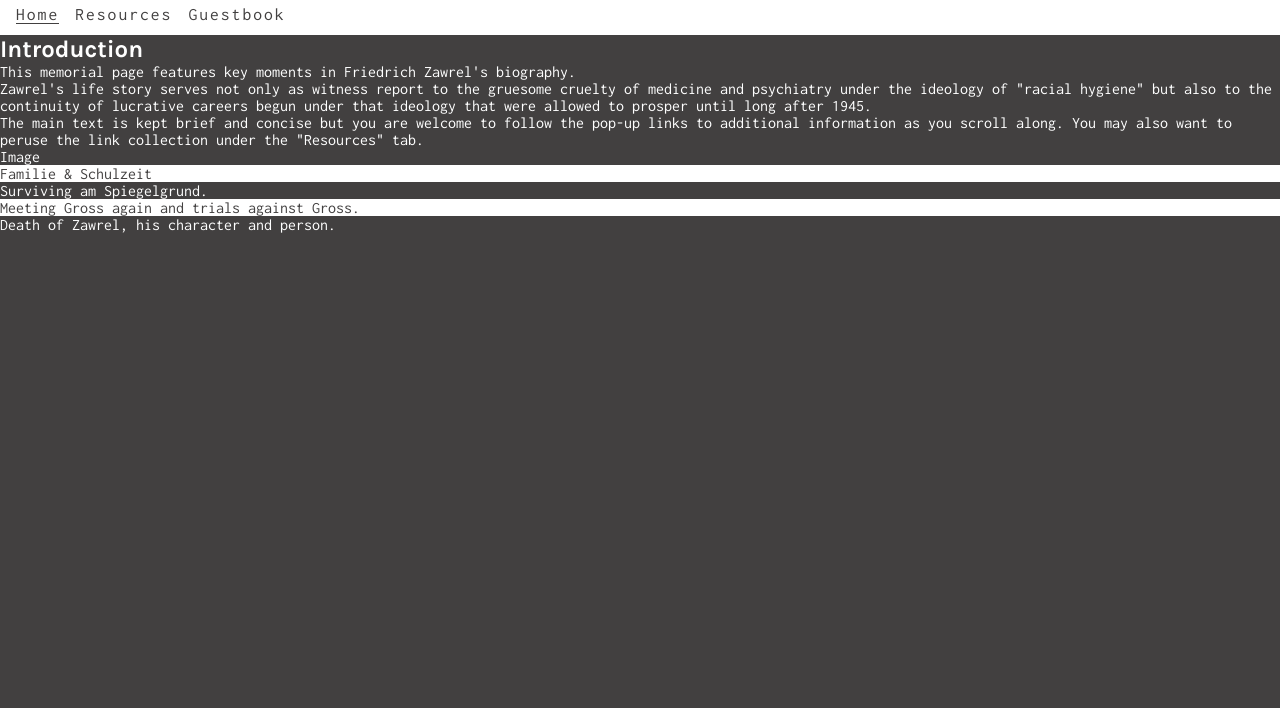
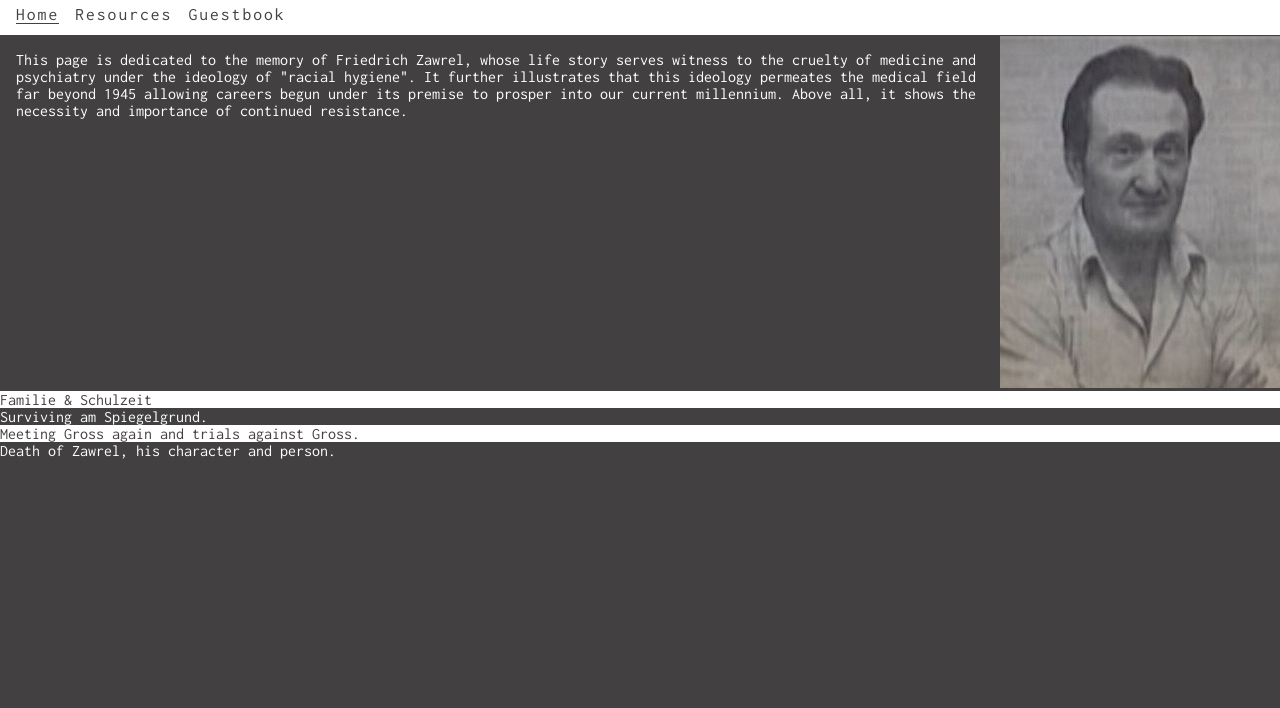
Before and after one commit to tina7e/memorial-f-zawrel, a plain HTML site: page index.html in a window 1280 px wide. Shown: the part 40-748 px from the top of the page. Drawn offline with Linux system fonts and the light colour scheme.

Commit message:
Inhibit line break of name in header, add image to intro section

```diff
--- a/assets/css/style.css
+++ b/assets/css/style.css
@@ -31,7 +31,7 @@ header {
     width: 100%;
     display: flex;
     justify-content: flex-start;
-    align-items:baseline;
+    align-items: baseline;
 
 }
 
@@ -46,14 +46,11 @@ a {
     color: #424040;
 }
 
-H1 {display: inline;}
-
 h1,
 h2,
 h3 {
     font-family: "Karla", sans-serif;
 }
-
 
 
 #menu {
@@ -84,6 +81,7 @@ nav {
     padding: 0 1rem;
     box-shadow: 0 1px 1px #424040;
 }
+
 /* Main content styles */
 main {
     background-color: #424040;
@@ -99,6 +97,21 @@ main {
 .light-bg {
     background-color: #fff;
     color: #424040;
+}
+
+#intro {
+    display: flex;
+    flex-direction: row;
+}
+#intro-text {
+    margin: 1rem;
+    flex: 1 0;
+}
+
+#intro-img > img {
+    max-width: 100%;
+    height: auto;
+
 }
 
 
@@ -122,15 +135,11 @@ footer {
     padding-top: 8px;
 }
 
-#socials > li {
+#socials>li {
     margin-bottom: 0.7em;
     padding-right: 1rem;
 
 }
 
 /* Media querey: tablets and larger (768px and up) */
-@media screen and (min-width: 768px) {
-
-
-
-}
+@media screen and (min-width: 768px) {}
--- a/index.html
+++ b/index.html
@@ -27,9 +27,9 @@
     <header>
         <!-- <div id="logo-img"></div> -->
         <!-- <div id="logo-div"> -->
-            <a href="index.html">
-                <h1 id="logo">In Memory of Friedrich&nbsp;Zawrel</h1>
-            </a>
+        <a href="index.html">
+            <h1 id="logo">In Memory of Friedrich&nbsp;Zawrel</h1>
+        </a>
 
         <!-- </div> -->
     </header>
@@ -54,26 +54,21 @@
 
     <!-- Main content-->
     <main>
-        <section id="intro">
-            <div id="intro-blurb" class="dark-bg">
-                <h2>Introduction</h2>
-                <p> This memorial page features key moments in Friedrich Zawrel's
-                    biography.
-                    <br>
-                    Zawrel's life story serves not only as witness report to the gruesome
-                    cruelty of medicine and psychiatry under the ideology of "racial hygiene"
-                    but also to the continuity of lucrative careers begun under that ideology that were allowed to
-                    prosper until long after 1945.
-                    <br>
-                    The main text is kept brief and concise but you are welcome to follow the pop-up links to additional
-                    information as you scroll along. You may also want to peruse the link collection under the
-                    "Resources" tab.
+        <section id="intro" class="dark-bg">
 
+
+                <div id="intro-text">
+                <p> This page is dedicated to the memory of Friedrich Zawrel, whose life story serves witness to the
+                    cruelty of medicine and psychiatry under the ideology of "racial hygiene". It further illustrates
+                    that this ideology permeates the medical field far beyond 1945 allowing careers begun under its
+                    premise to prosper into our current millennium. Above all, it shows the necessity and importance
+                    of continued resistance.
                 </p>
-            </div>
+                </div>
+
 
             <div id="intro-img">
-                Image
+                <img src="assets/images/friedrich-zawrel-1978.jpg" alt="A picture of Friedrich Zawrel in the newspaper Kurier from Dec 17, 1978">
             </div>
 
         </section>
```
Also changed, not shown: assets/images/friedrich-zawrel-1978.jpg (added).
